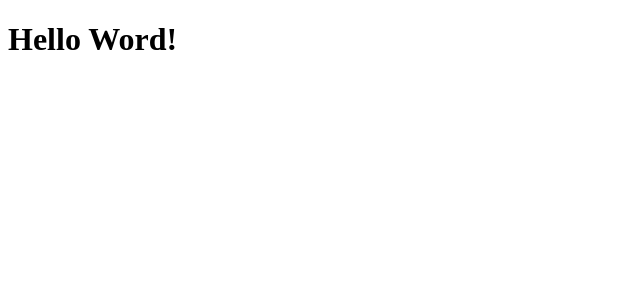
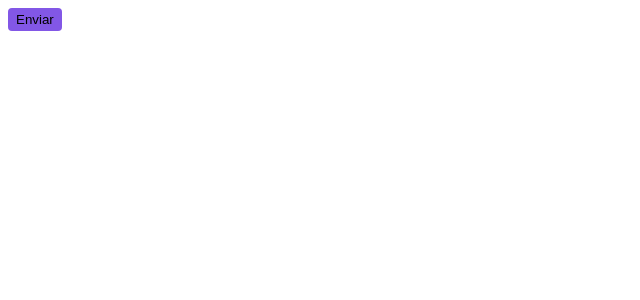
Before and after one commit to Victtor-777/Ignite_Shop, a Next.js app: page / in a window 1280 px wide. Shown: the top 300 px of the page, without its empty margins (0-640 px from the left). Built offline with nearby package versions, Linux system fonts and the light colour scheme.

Commit message:
Configurando o stitches

```diff
--- a/src/pages/_document.tsx
+++ b/src/pages/_document.tsx
@@ -1,3 +1,4 @@
+import { getCssText } from "@/styles";
 import { Html, Head, Main, NextScript } from "next/document";
 
 export default function Document() {
@@ -14,6 +15,11 @@
           href="https://fonts.googleapis.com/css2?family=Roboto:wght@400;700&display=swap"
           rel="stylesheet"
         />
+
+        <style
+          id="stitches"
+          dangerouslySetInnerHTML={{ __html: getCssText() }}
+        />
       </Head>
       <body>
         <Main />
--- a/src/pages/index.tsx
+++ b/src/pages/index.tsx
@@ -1,4 +1,12 @@
+import { styled } from "@/styles";
 import Head from "next/head";
+
+const Button = styled("button", {
+  backgroundColor: "$rocketseat",
+  borderRadius: 4,
+  border: 0,
+  padding: "4px 8px",
+});
 
 export default function Home() {
   return (
@@ -10,7 +18,7 @@
         <link rel="icon" href="/favicon.ico" />
       </Head>
       <main>
-        <h1>Hello Word!</h1>
+        <Button>Enviar</Button>
       </main>
     </>
   );
--- a/src/styles/index.ts
+++ b/src/styles/index.ts
@@ -0,0 +1,18 @@
+import { createStitches } from "@stitches/react";
+
+export const {
+  config,
+  styled,
+  css,
+  globalCss,
+  keyframes,
+  getCssText,
+  theme,
+  createTheme,
+} = createStitches({
+  theme: {
+    colors: {
+      rocketseat: "#8257e6",
+    },
+  },
+});
```
